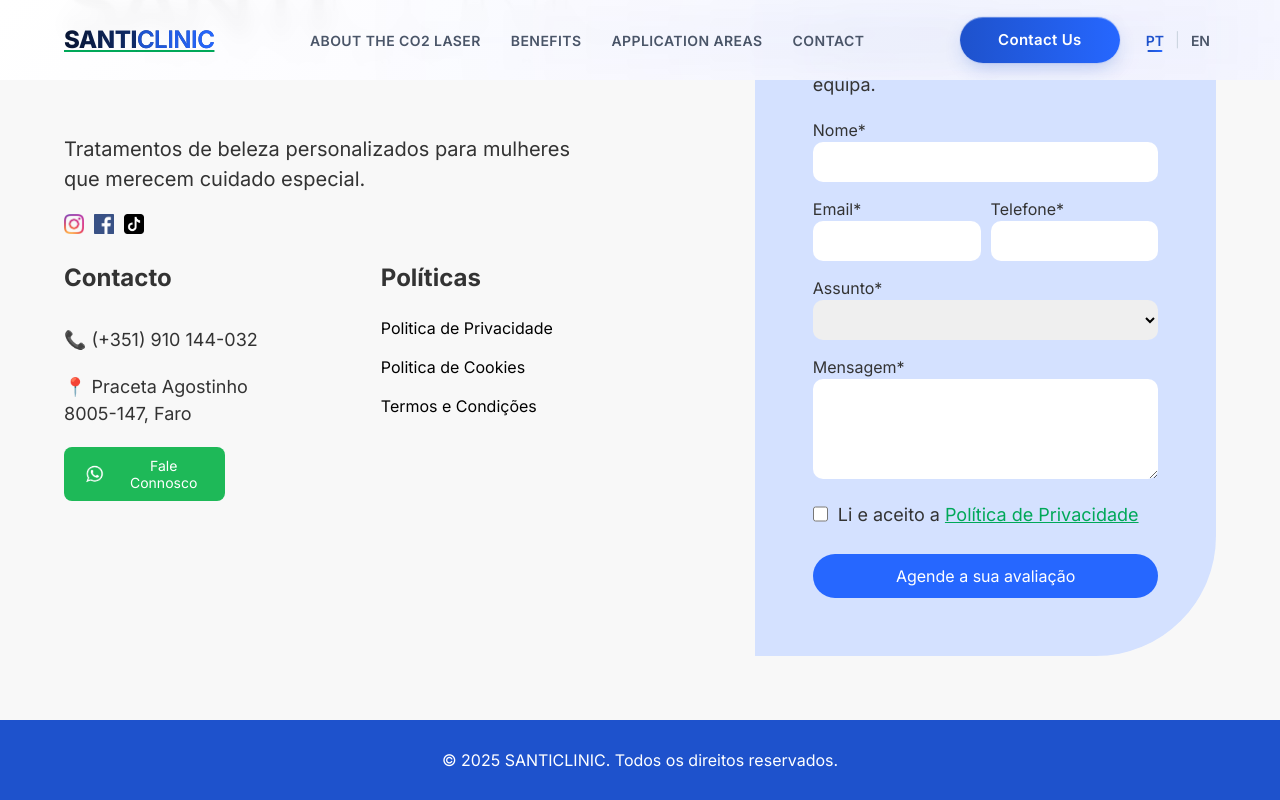
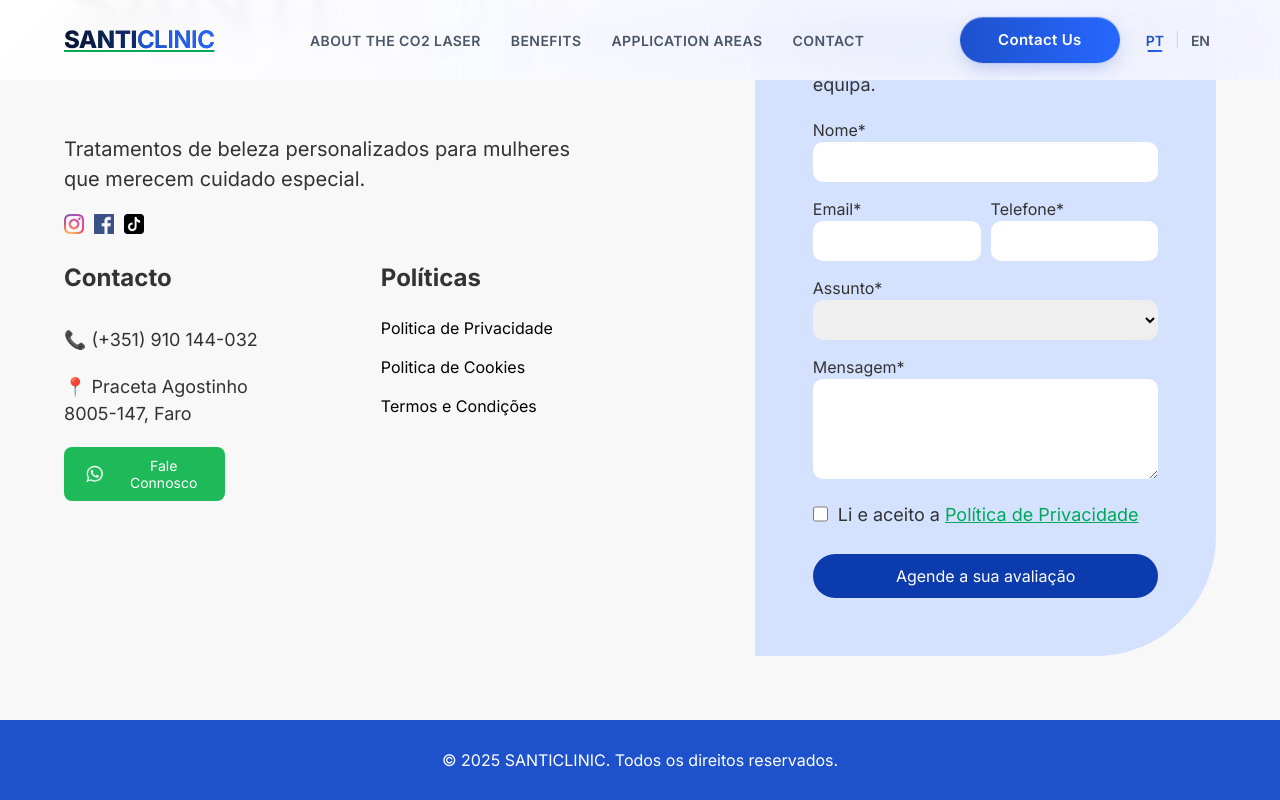
Before and after one commit to Webtech87/LazerCO2, a React (Vite) app in the folder client/: page / in a window 1280 px wide. In both pictures the pointer is over the button "Agende a sua avaliação". Shown: the part 7034-7834 px from the top of the page. Built offline with nearby package versions, Linux system fonts and the light colour scheme.

Commit message:
[UPDATE] Add hover effect on form button

```diff
--- a/client/src/components/Footer/Footer.css
+++ b/client/src/components/Footer/Footer.css
@@ -215,6 +215,11 @@
   color: #fff;
 }
 
+.form button:hover {
+    cursor: pointer;
+    background-color: #0b3bac;
+}
+
 .copyright {
     display: flex;
     justify-content: center;
```
